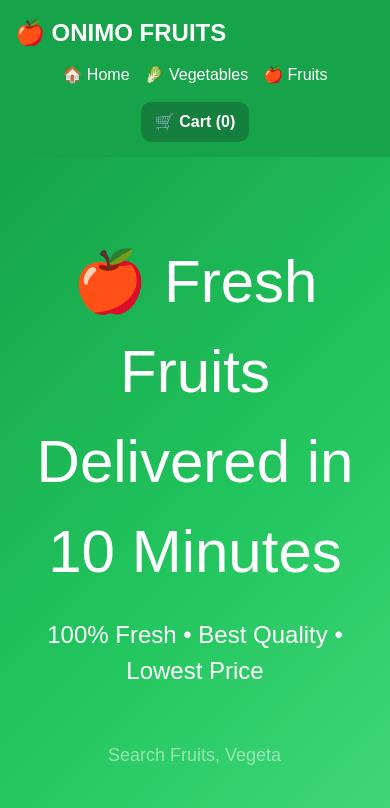
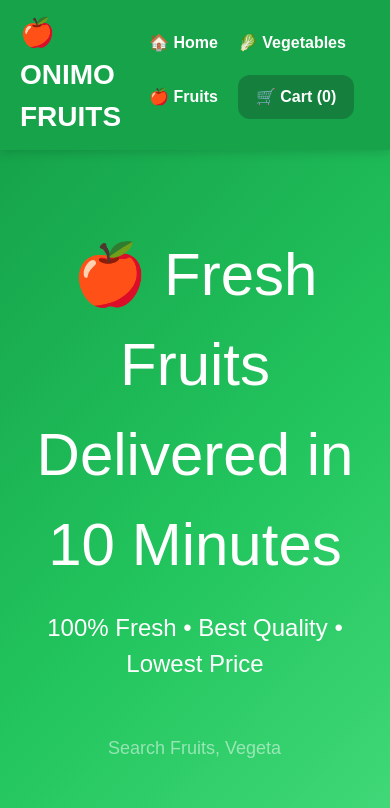
Before and after one commit to vikasRaj23/onimo-fruits, a Next.js app in the folder frontend/: page / in a window 390 px wide. Shown: the top 808 px of the page. Built offline with nearby package versions, Linux system fonts and the light colour scheme.

Commit message:
Responsive header update

```diff
--- a/frontend/components/Header.tsx
+++ b/frontend/components/Header.tsx
@@ -16,61 +16,86 @@ export default function Header() {
       style={{
         background: "#16a34a",
         color: "white",
-        padding: "15px",
+        padding: "12px 20px",
         display: "flex",
         justifyContent: "space-between",
         alignItems: "center",
-        flexWrap: "wrap",
-        gap: "12px",
+        position: "sticky",
+        top: 0,
+        zIndex: 999,
+        boxShadow: "0 2px 10px rgba(0,0,0,0.15)",
       }}
     >
+      {/* Logo */}
       <Link
         href="/"
         style={{
           color: "white",
           textDecoration: "none",
           fontWeight: "bold",
-          fontSize: "24px",
+          fontSize: "28px",
         }}
       >
         🍎 ONIMO FRUITS
       </Link>
 
-      <nav
+      {/* Menu */}
+      <div
         style={{
           display: "flex",
+          alignItems: "center",
+          gap: "20px",
           flexWrap: "wrap",
-          justifyContent: "center",
-          alignItems: "center",
-          gap: "15px",
         }}
       >
-        <Link href="/" style={{ color: "white", textDecoration: "none" }}>
+        <Link
+          href="/"
+          style={{
+            color: "white",
+            textDecoration: "none",
+            fontWeight: "600",
+          }}
+        >
           🏠 Home
         </Link>
 
-        <Link href="/" style={{ color: "white", textDecoration: "none" }}>
+        <Link
+          href="/"
+          style={{
+            color: "white",
+            textDecoration: "none",
+            fontWeight: "600",
+          }}
+        >
           🥬 Vegetables
         </Link>
 
-        <Link href="/" style={{ color: "white", textDecoration: "none" }}>
+        <Link
+          href="/"
+          style={{
+            color: "white",
+            textDecoration: "none",
+            fontWeight: "600",
+          }}
+        >
           🍎 Fruits
         </Link>
 
         <Link
           href="/cart"
           style={{
+            background: "#15803d",
             color: "white",
+            padding: "10px 18px",
+            borderRadius: "12px",
             textDecoration: "none",
             fontWeight: "bold",
-            background: "#15803d",
-            padding: "8px 14px",
-            borderRadius: "10px",
+            fontSize: "16px",
           }}
         >
           🛒 Cart ({totalItems})
         </Link>
-      </nav>
+      </div>
     </header>
   );
 }
```
